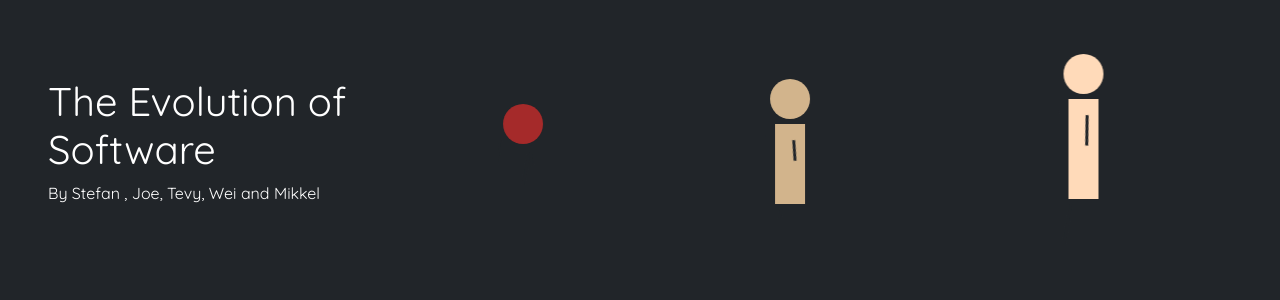
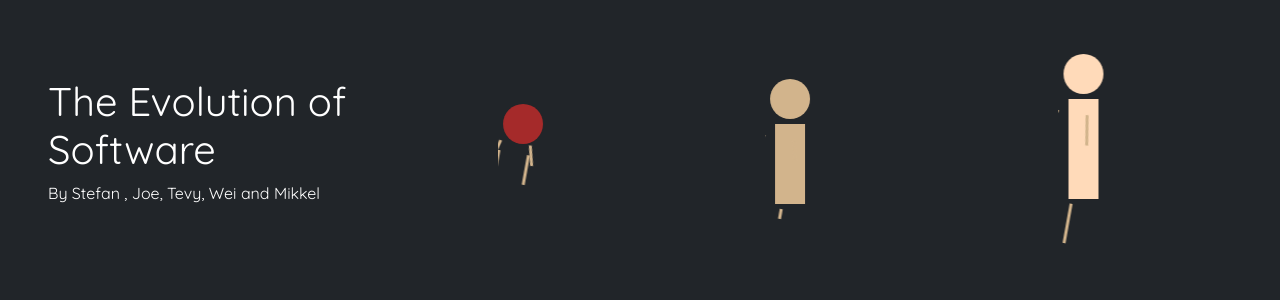
Before and after one commit to SWE40006/SWE40006, a PHP site: page / in a window 1280 px wide. Shown: the part 251-551 px from the top of the page. Run offline with PHP 8.4, Linux system fonts and the light colour scheme.

Commit message:
Evolution animation

```diff
--- a/index.php
+++ b/index.php
@@ -51,7 +51,7 @@
 
         .leg, .arm {
             fill: none;
-            stroke: currentColor;
+            stroke: tan;
             stroke-width: 3;
             animation: swing 0.5s infinite;
         }
@@ -80,7 +80,7 @@
         <div class="evolution-stage monkey">
             <svg width="50" height="100">
                 <circle cx="25" cy="25" r="20" fill="brown" /> <!-- Monkey head -->
-                <line x1="10" y1="50" x2="10" y2="80" class="leg" stroke="brown" />
+                <line x1="10" y1="50" x2="10" y2="80" class="leg" stroke="white" />
                 <line x1="40" y1="50" x2="40" y2="80" class="leg" stroke="brown" />
                 <line x1="10" y1="40" x2="5" y2="60" class="arm" stroke="brown" />
                 <line x1="40" y1="40" x2="45" y2="60" class="arm" stroke="brown" />
```
